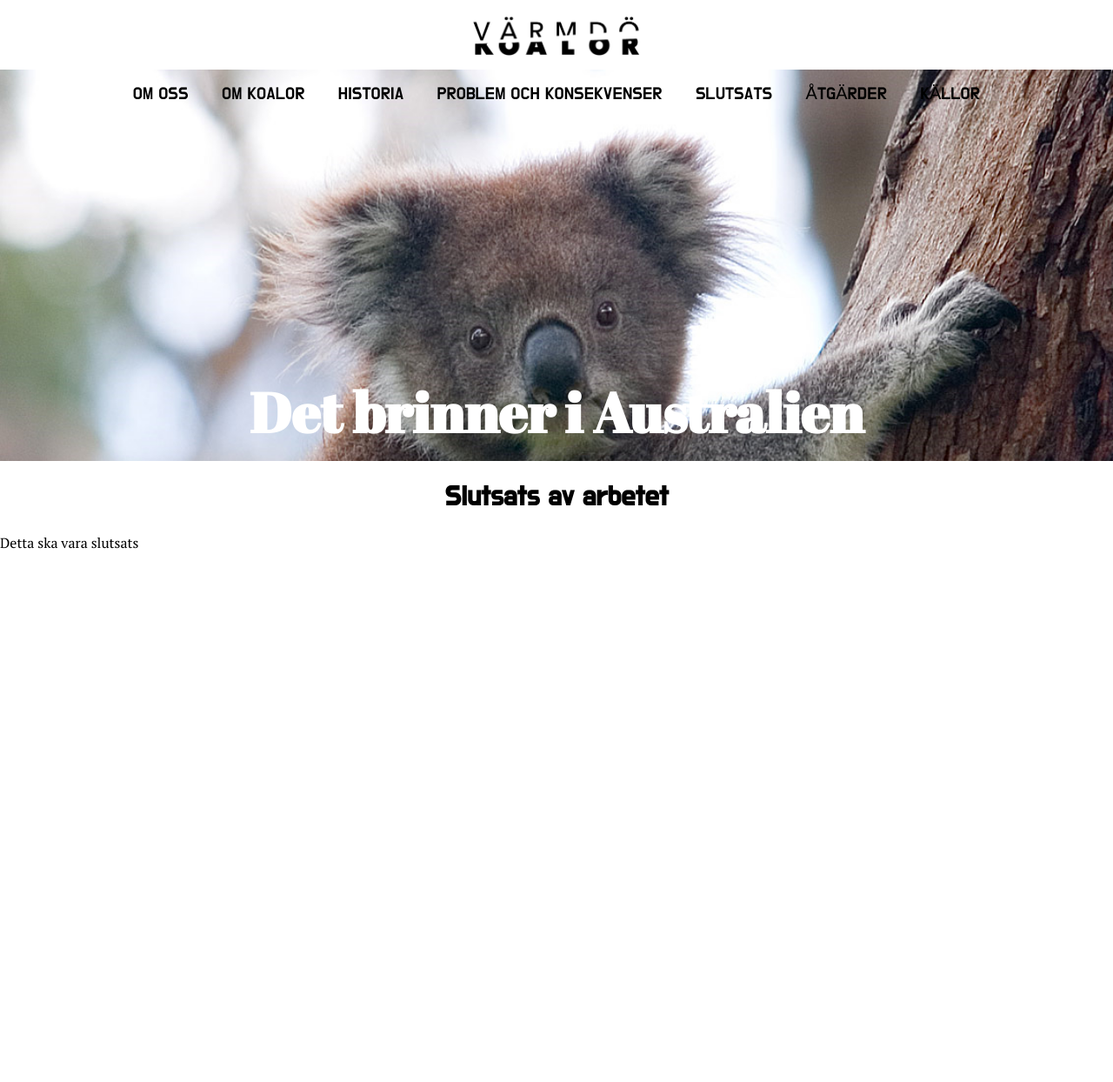
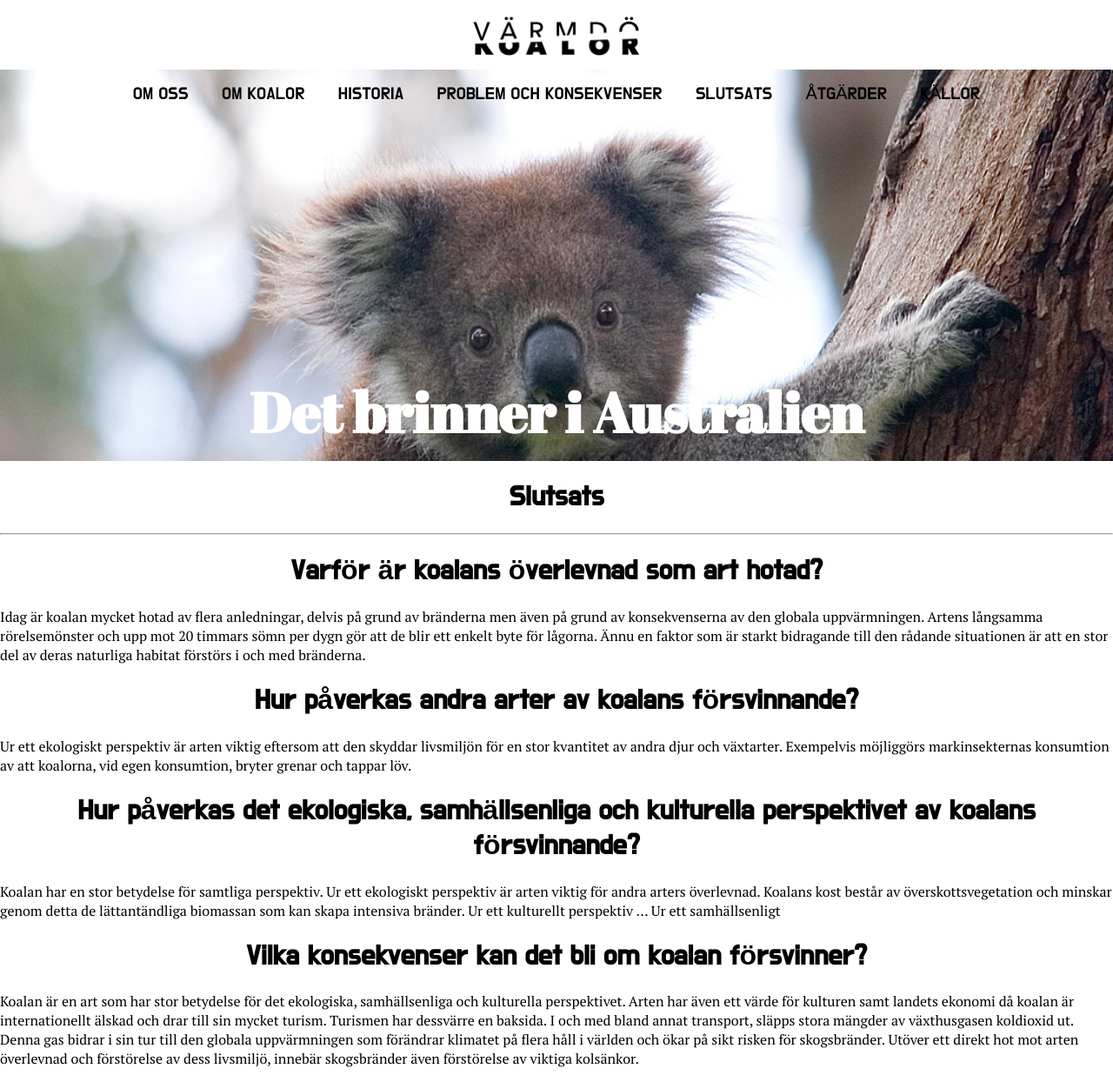
Before and after one commit to limbero/stackars-koalorna, a Jekyll site: the page built from _slutsats/problem.md, in a window 1280 px wide and 1244 px high. Shown: the whole window at 87% size. Built offline with Jekyll 4.4.1, drawn with Linux system fonts in a browser that asks for light colours; comment, search, counter and statistics services are not loaded.

Commit message:
Update problem.md

```diff
--- a/_slutsats/problem.md
+++ b/_slutsats/problem.md
@@ -1,5 +1,23 @@
 ---
 layout: default
 ---
-# Slutsats av arbetet
-Detta ska vara slutsats
+# Slutsats
+---
+# Varför är koalans överlevnad som art hotad?
+
+Idag är koalan mycket hotad av flera anledningar, delvis på grund av bränderna men även på grund av konsekvenserna av den globala uppvärmningen. Artens långsamma rörelsemönster och upp mot 20 timmars sömn per dygn gör att de blir ett enkelt byte för lågorna. Ännu en faktor som är starkt bidragande till den rådande situationen är att en stor del av deras naturliga habitat förstörs i och med bränderna.
+
+# Hur påverkas andra arter av koalans försvinnande?
+
+Ur ett ekologiskt perspektiv är arten viktig eftersom att den skyddar livsmiljön för en stor kvantitet av andra djur och växtarter. Exempelvis möjliggörs markinsekternas konsumtion av att koalorna, vid egen konsumtion, bryter grenar och tappar löv.
+
+# Hur påverkas det ekologiska, samhällsenliga och kulturella perspektivet av koalans försvinnande?
+
+Koalan har en stor betydelse för samtliga perspektiv. Ur ett ekologiskt perspektiv är arten viktig för andra arters överlevnad. Koalans kost består av överskottsvegetation och minskar genom detta de lättantändliga biomassan som kan skapa intensiva bränder.
+Ur ett kulturellt perspektiv …
+Ur ett samhällsenligt
+
+# Vilka konsekvenser kan det bli om koalan försvinner?
+
+Koalan är en art som har stor betydelse för det ekologiska, samhällsenliga och kulturella perspektivet. Arten har även ett värde för kulturen samt landets ekonomi då koalan är internationellt älskad och drar till sin mycket turism.
+Turismen har dessvärre en baksida. I och med bland annat transport, släpps stora mängder av växthusgasen koldioxid ut. Denna gas bidrar i sin tur till den globala uppvärmningen som förändrar klimatet på flera håll i världen och ökar på sikt risken för skogsbränder. Utöver ett direkt hot mot arten överlevnad och förstörelse av dess livsmiljö, innebär skogsbränder även förstörelse av viktiga kolsänkor.
```
